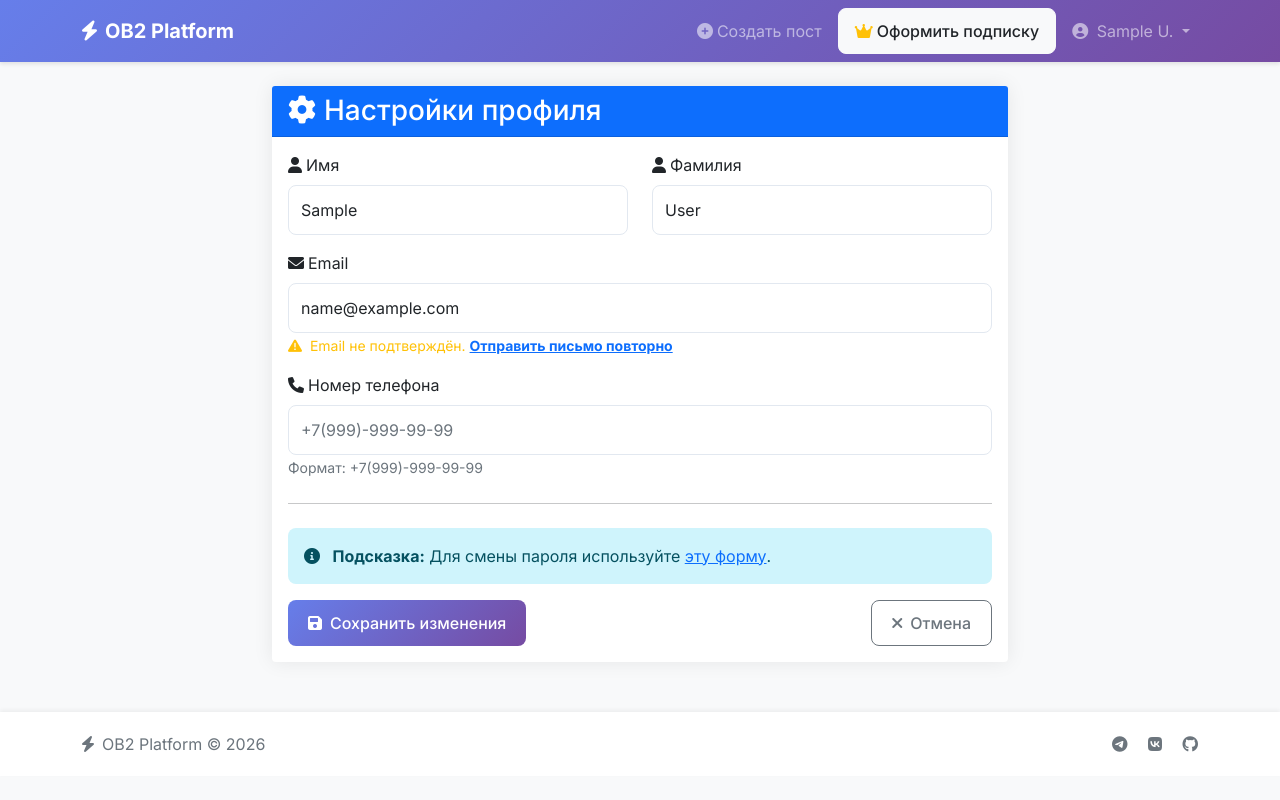
After one commit to Alexander123-byte/ob2-platform, a Django app: page /accounts/settings/ in a window 1280 px wide. The commit adds this page. Run offline with Django 4.2, Linux system fonts and the light colour scheme; the visitor is signed in with stand-in values (Sample User, id 1); some libraries are stand-ins or nearby versions.

Commit message:
Added functionality to the 'Profile' and 'Settings' pages. You can now edit your profile by adding your first and last name and changing your email address. The ability to change your password will be added in the next update.

```diff
--- a/apps/accounts/forms.py
+++ b/apps/accounts/forms.py
@@ -19,6 +19,20 @@ class UserRegistrationForm(UserCreationForm):
             'placeholder': 'user@example.com'
         })
     )
+    first_name = forms.CharField(
+        label='Имя',
+        widget=forms.TextInput(attrs={
+            'class': 'form-control',
+            'placeholder': 'Иван'
+        })
+    )
+    last_name = forms.CharField(
+        label='Фамилия',
+        widget=forms.TextInput(attrs={
+            'class': 'form-control',
+            'placeholder': 'Иванов'
+        })
+    )
     password1 = forms.CharField(
         label='Пароль',
         widget=forms.PasswordInput(attrs={'class': 'form-control'})
@@ -30,7 +44,7 @@ class UserRegistrationForm(UserCreationForm):
 
     class Meta:
         model = User
-        fields = ('phone_number', 'email')
+        fields = ('phone_number', 'email', 'first_name', 'last_name')
 
     def clean_phone_number(self):
         phone = self.cleaned_data.get('phone_number')
@@ -51,6 +65,24 @@ class UserRegistrationForm(UserCreationForm):
             raise forms.ValidationError('Пользователь с таким номером уже существует')
 
         return formatted
+
+    def clean_email(self):
+        email = self.cleaned_data.get('email')
+        if User.objects.filter(email=email).exists():
+            raise forms.ValidationError('Пользователь с таким email уже существует')
+        return email
+
+    def clean_first_name(self):
+        first_name = self.cleaned_data.get('first_name')
+        if not first_name:
+            raise forms.ValidationError('Имя обязательно')
+        return first_name
+
+    def clean_last_name(self):
+        last_name = self.cleaned_data.get('last_name')
+        if not last_name:
+            raise forms.ValidationError('Фамилия обязательна')
+        return last_name
 
 
 class PhoneNumberLoginForm(AuthenticationForm):
@@ -84,3 +116,84 @@ class PhoneNumberLoginForm(AuthenticationForm):
         formatted = f"+7({digits[1:4]})-{digits[4:7]}-{digits[7:9]}-{digits[9:11]}"
 
         return formatted
+
+
+class UserSettingsForm(forms.ModelForm):
+    """Форма редактирования профиля пользователя"""
+
+    phone_number = forms.CharField(
+        label='Номер телефона',
+        widget=forms.TextInput(attrs={
+            'class': 'form-control',
+            'placeholder': '+7(999)-999-99-99',
+            'id': 'settings-phone-input'
+        }),
+        required=True
+    )
+    email = forms.EmailField(
+        label='Email',
+        widget=forms.EmailInput(attrs={
+            'class': 'form-control',
+            'placeholder': 'user@example.com'
+        }),
+        required=True
+    )
+    first_name = forms.CharField(
+        label='Имя',
+        widget=forms.TextInput(attrs={
+            'class': 'form-control',
+            'placeholder': 'Иван'
+        }),
+        required=True
+    )
+    last_name = forms.CharField(
+        label='Фамилия',
+        widget=forms.TextInput(attrs={
+            'class': 'form-control',
+            'placeholder': 'Иванов'
+        }),
+        required=True
+    )
+
+    class Meta:
+        model = User
+        fields = ('first_name', 'last_name', 'email', 'phone_number')
+
+    def __init__(self, *args, **kwargs):
+        self.user = kwargs.pop('user', None)
+        super().__init__(*args, **kwargs)
+
+    def clean_phone_number(self):
+        phone = self.cleaned_data.get('phone_number')
+
+        if self.user and self.user.phone_number == phone:
+            return phone
+
+        digits = ''.join(filter(str.isdigit, phone))
+
+        if len(digits) != 11:
+            raise forms.ValidationError('Номер телефона должен содержать 11 цифр')
+
+        if digits[0] not in ['7', '8']:
+            raise forms.ValidationError('Номер должен начинаться с 7 или 8')
+
+        if digits[0] == '8':
+            digits = '7' + digits[1:]
+
+        formatted = f"+7({digits[1:4]})-{digits[4:7]}-{digits[7:9]}-{digits[9:11]}"
+
+        if User.objects.filter(phone_number=formatted).exclude(pk=self.user.pk).exists():
+            raise forms.ValidationError('Пользователь с таким номером уже существует')
+
+        return formatted
+
+    def clean_email(self):
+        email = self.cleaned_data.get('email')
+
+        if self.user and self.user.email == email:
+            return email
+
+        if User.objects.filter(email=email).exclude(pk=self.user.pk).exists():
+            raise forms.ValidationError('Пользователь с таким email уже существует')
+
+        return email
--- a/apps/accounts/urls.py
+++ b/apps/accounts/urls.py
@@ -1,6 +1,6 @@
 from django.urls import path
 from django.contrib.auth.views import LogoutView
-from .views import UserRegistrationView, UserLoginView, verify_email
+from .views import UserRegistrationView, UserLoginView, verify_email, ProfileView, SettingsView
 
 app_name = 'accounts'
 
@@ -9,4 +9,6 @@ urlpatterns = [
     path('login/', UserLoginView.as_view(), name='login'),
     path('logout/', LogoutView.as_view(), name='logout'),
     path('verify/<uidb64>/<token>/', verify_email, name='verify_email'),
+    path('profile/', ProfileView.as_view(), name='profile'),
+    path('settings/', SettingsView.as_view(), name='settings'),
 ]
--- a/apps/accounts/views.py
+++ b/apps/accounts/views.py
@@ -1,11 +1,12 @@
 from django.urls import reverse_lazy
 from django.contrib.auth.views import LoginView
-from django.views.generic import CreateView
+from django.views.generic import CreateView, UpdateView, DetailView
 from django.shortcuts import redirect
 from django.utils.http import urlsafe_base64_decode
 from django.contrib.auth.tokens import default_token_generator
 from django.contrib import messages
-from .forms import UserRegistrationForm, PhoneNumberLoginForm
+from django.contrib.auth.mixins import LoginRequiredMixin
+from .forms import UserRegistrationForm, PhoneNumberLoginForm, UserSettingsForm
 from .models import User
 from .utils import send_verification_email
 import logging
@@ -66,3 +67,37 @@ def verify_email(request, uidb64, token):
     else:
         messages.error(request, 'Ссылка для подтверждения недействительна или устарела.')
         return redirect('content:post_list')
+
+
+class ProfileView(LoginRequiredMixin, DetailView):
+    """Страница профиля пользователя"""
+    model = User
+    template_name = 'accounts/profile.html'
+    context_object_name = 'profile/user'
+
+    def get_object(self, queryset=None):
+        return self.request.user
+
+
+class SettingsView(LoginRequiredMixin, UpdateView):
+    """Страница настроек пользователя"""
+    model = User
+    form_class = UserSettingsForm
+    template_name = 'accounts/settings.html'
+    success_url = reverse_lazy('accounts:settings')
+
+    def get_object(self, queryset=None):
+        return self.request.user
+
+    def get_form_kwargs(self):
+        kwargs = super().get_form_kwargs()
+        kwargs['user'] = self.request.user
+        return kwargs
+
+    def form_valid(self, form):
+        messages.success(self.request, 'Настройки успешно сохранены!')
+        return super().form_valid(form)
+
+    def form_invalid(self, form):
+        messages.error(self.request, 'Пожалуйста, исправьте ошибки в форме.')
+        return super().form_valid(form)
--- /dev/null
+++ b/templates/accounts/settings.html
@@ -0,0 +1,166 @@
+{% extends 'base.html' %}
+{% load widget_tweaks %}
+
+{% block title %}Настройки профиля{% endblock %}
+
+{% block content %}
+<div class="row justify-content-center">
+    <div class="col-md-8">
+        <div class="card">
+            <div class="card-header bg-primary text-white">
+                <h3 class="mb-0">
+                    <i class="fas fa-cog me-2"></i>Настройки профиля
+                </h3>
+            </div>
+            <div class="card-body">
+                {% if messages %}
+                    {% for message in messages %}
+                        <div class="alert alert-{{ message.tags }} alert-dismissible fade show">
+                            {{ message }}
+                            <button type="button" class="btn-close" data-bs-dismiss="alert"></button>
+                        </div>
+                    {% endfor %}
+                {% endif %}
+
+                <form method="post">
+                    {% csrf_token %}
+
+                    {% if form.non_field_errors %}
+                        <div class="alert alert-danger">
+                            {% for error in form.non_field_errors %}
+                                {{ error }}
+                            {% endfor %}
+                        </div>
+                    {% endif %}
+
+                    <div class="row">
+                        <div class="col-md-6 mb-3">
+                            <label for="{{ form.first_name.id_for_label }}" class="form-label">
+                                <i class="fas fa-user me-1"></i>{{ form.first_name.label }}
+                            </label>
+                            {{ form.first_name|add_class:"form-control" }}
+                            {% if form.first_name.errors %}
+                                <div class="alert alert-danger mt-1">
+                                    {% for error in form.first_name.errors %}
+                                        {{ error }}
+                                    {% endfor %}
+                                </div>
+                            {% endif %}
+                        </div>
+
+                        <div class="col-md-6 mb-3">
+                            <label for="{{ form.last_name.id_for_label }}" class="form-label">
+                                <i class="fas fa-user me-1"></i>{{ form.last_name.label }}
+                            </label>
+                            {{ form.last_name|add_class:"form-control" }}
+                            {% if form.last_name.errors %}
+                                <div class="alert alert-danger mt-1">
+                                    {% for error in form.last_name.errors %}
+                                        {{ error }}
+                                    {% endfor %}
+                                </div>
+                            {% endif %}
+                        </div>
+                    </div>
+
+                    <div class="mb-3">
+                        <label for="{{ form.email.id_for_label }}" class="form-label">
+                            <i class="fas fa-envelope me-1"></i>{{ form.email.label }}
+                        </label>
+                        {{ form.email|add_class:"form-control" }}
+                        {% if form.email.errors %}
+                            <div class="alert alert-danger mt-1">
+                                {% for error in form.email.errors %}
+                                    {{ error }}
+                                {% endfor %}
+                            </div>
+                        {% endif %}
+                        {% if not user.email_verified %}
+                            <small class="text-warning">
+                                <i class="fas fa-exclamation-triangle me-1"></i>
+                                Email не подтверждён.
+                                <a href="#" class="alert-link">Отправить письмо повторно</a>
+                            </small>
+                        {% endif %}
+                    </div>
+
+                    <div class="mb-3">
+                        <label for="{{ form.phone_number.id_for_label }}" class="form-label">
+                            <i class="fas fa-phone me-1"></i>{{ form.phone_number.label }}
+                        </label>
+                        {{ form.phone_number|add_class:"form-control" }}
+                        {% if form.phone_number.errors %}
+                            <div class="alert alert-danger mt-1">
+                                {% for error in form.phone_number.errors %}
+                                    {{ error }}
+                                {% endfor %}
+                            </div>
+                        {% endif %}
+                        <small class="text-muted">Формат: +7(999)-999-99-99</small>
+                    </div>
+
+                    <hr class="my-4">
+
+                    <div class="alert alert-info">
+                        <i class="fas fa-info-circle me-2"></i>
+                        <strong>Подсказка:</strong> Для смены пароля используйте
+                        <a href="#">эту форму</a>.
+                    </div>
+
+                    <div class="d-flex justify-content-between">
+                        <button type="submit" class="btn btn-primary">
+                            <i class="fas fa-save me-2"></i>Сохранить изменения
+                        </button>
+                        <a href="{% url 'accounts:profile' %}" class="btn btn-outline-secondary">
+                            <i class="fas fa-times me-2"></i>Отмена
+                        </a>
+                    </div>
+                </form>
+            </div>
+        </div>
+    </div>
+</div>
+
+{% block extra_js %}
+<script>
+// Маска для ввода телефона в настройках
+document.addEventListener('DOMContentLoaded', function() {
+    const phoneInput = document.getElementById('settings-phone-input');
+
+    if (phoneInput) {
+        phoneInput.addEventListener('input', function(e) {
+            let value = e.target.value.replace(/\D/g, '');
+
+            if (value.length > 0) {
+                if (value.length >= 1) {
+                    if (value[0] === '8') {
+                        value = '7' + value.substring(1);
+                    }
+
+                    let formatted = '+7(';
+
+                    if (value.length > 1) {
+                        formatted += value.substring(1, 4);
+                    }
+
+                    if (value.length >= 5) {
+                        formatted += ')-' + value.substring(4, 7);
+                    }
+
+                    if (value.length >= 8) {
+                        formatted += '-' + value.substring(7, 9);
+                    }
+
+                    if (value.length >= 10) {
+                        formatted += '-' + value.substring(9, 11);
+                    }
+
+                    e.target.value = formatted;
+                }
+            }
+        });
+    }
+});
+</script>
+{% endblock %}
+{% endblock %}
--- a/templates/base.html
+++ b/templates/base.html
@@ -1,3 +1,4 @@
+{% load phone_mask %}
 <!DOCTYPE html>
 <html lang="ru">
 <head>
@@ -115,15 +116,22 @@
                         <li class="nav-item dropdown">
                             <a class="nav-link dropdown-toggle" href="#" id="userDropdown" role="button" data-bs-toggle="dropdown">
                                 <i class="fas fa-user-circle me-1"></i>
-                                {% load phone_mask %}
-                                {{ user.phone_number|format_phone|truncatechars:15 }}
+                                {% if user.first_name %}
+                                    {{ user.first_name }} {{ user.last_name|first }}.
+                                {% else %}
+                                    {{ user.phone_number|format_phone }}
+                                {% endif %}
                                 {% if user.is_subscribed %}
                                     <span class="badge bg-warning text-dark ms-1">PRO</span>
                                 {% endif %}
                             </a>
                             <ul class="dropdown-menu dropdown-menu-end">
-                                <li><a class="dropdown-item" href="#"><i class="fas fa-user me-2"></i>Профиль</a></li>
-                                <li><a class="dropdown-item" href="#"><i class="fas fa-cog me-2"></i>Настройки</a></li>
+                                <li><a class="dropdown-item" href="{% url 'accounts:profile' %}">
+                                    <i class="fas fa-user me-2"></i>Профиль
+                                </a></li>
+                                <li><a class="dropdown-item" href="{% url 'accounts:settings' %}">
+                                    <i class="fas fa-cog me-2"></i>Настройки
+                                </a></li>
                                 <li><hr class="dropdown-divider"></li>
                                 <li><a class="dropdown-item text-danger" href="{% url 'accounts:logout' %}">
                                     <i class="fas fa-sign-out-alt me-2"></i>Выйти
```
Also changed, not shown: apps/accounts/admin.py (+19 -26 lines), apps/accounts/models.py (+46 -10 lines), apps/accounts/templatetags/phone_mask.py (+16 -8 lines), templates/accounts/profile.html (added, +132 -0 lines), templates/accounts/register.html (+75 -8 lines), apps/accounts/migrations/0004_alter_user_options_alter_user_first_name_and_more.py (added).
